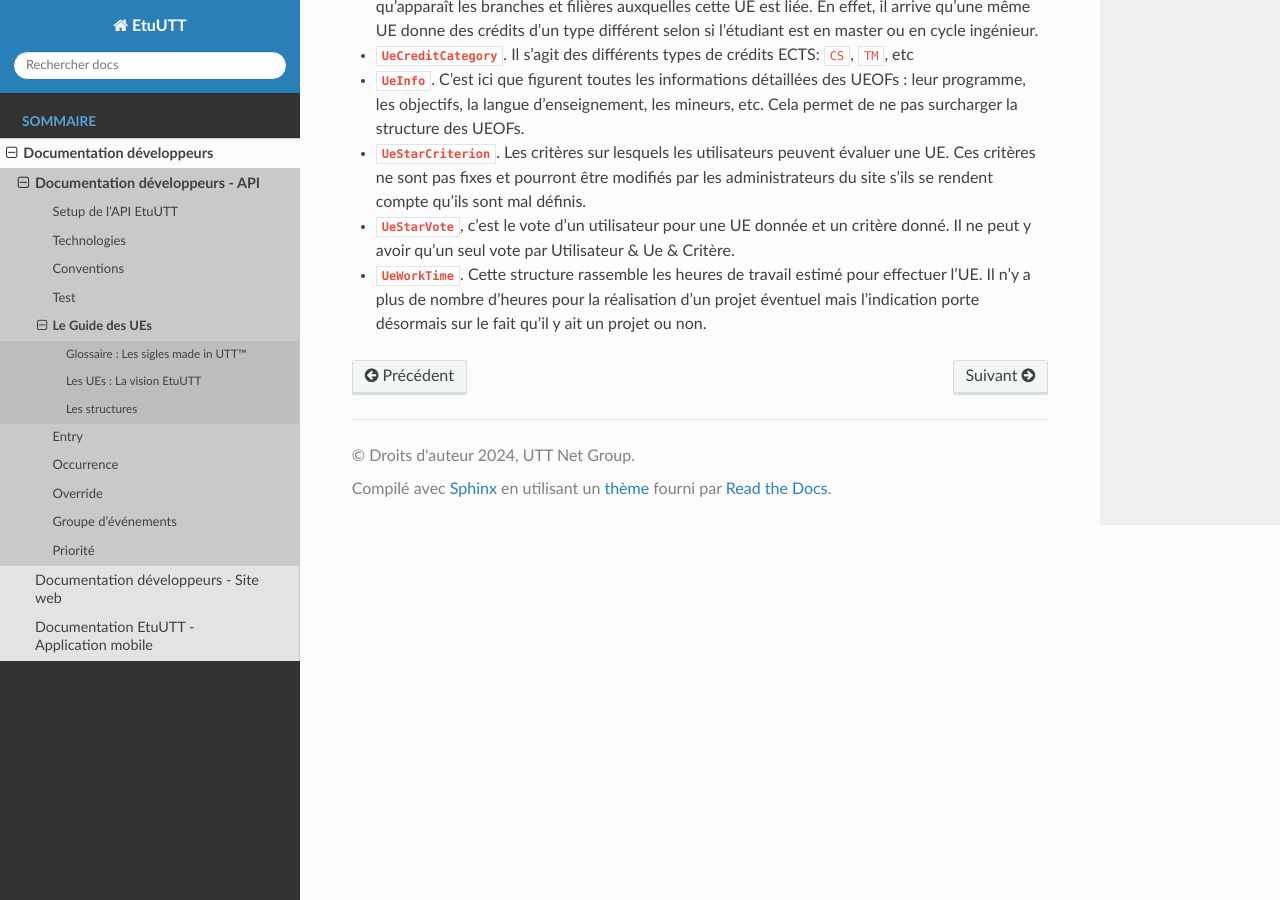
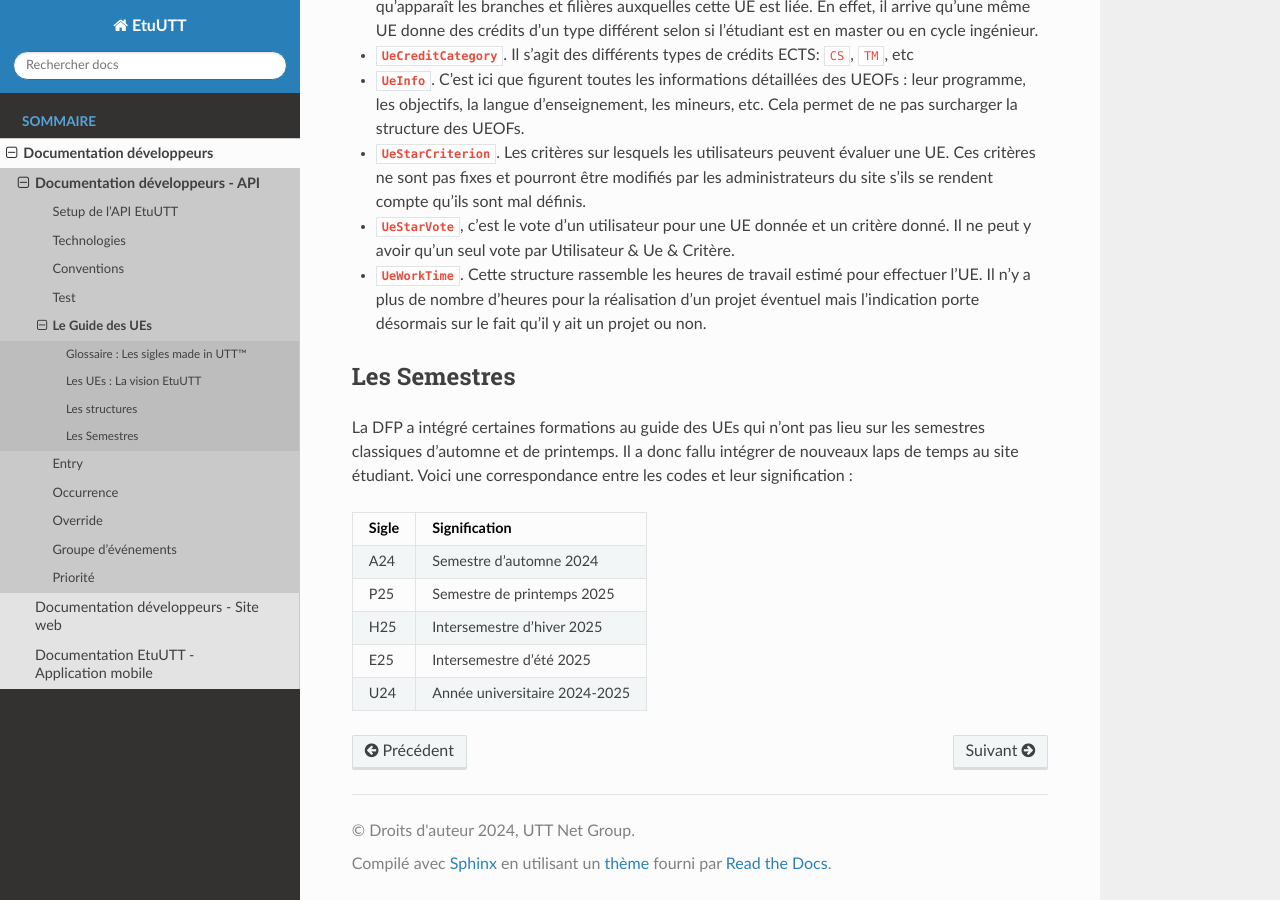
Before and after one commit to ungdev/etu-utt-api, a Sphinx documentation site: the page built from docs/doc_developers/api/ues.md, in a window 1280 px wide and 900 px high, scrolled down 3305 px. Built offline with Sphinx 7.4.7 and the Read the Docs theme 2.0.0, drawn with Linux system fonts in a browser that asks for light colours.

Commit message:
doc(ue): add semester codes to doc

```diff
--- a/docs/doc_developers/api/ues.md
+++ b/docs/doc_developers/api/ues.md
@@ -58,3 +58,15 @@
 - **`UeStarCriterion`**. Les critères sur lesquels les utilisateurs peuvent évaluer une UE. Ces critères ne sont pas fixes et pourront être modifiés par les administrateurs du site s'ils se rendent compte qu'ils sont mal définis.
 - **`UeStarVote`**, c'est le vote d'un utilisateur pour une UE donnée et un critère donné. Il ne peut y avoir qu'un seul vote par Utilisateur & Ue & Critère.
 - **`UeWorkTime`**. Cette structure rassemble les heures de travail estimé pour effectuer l'UE. Il n'y a plus de nombre d'heures pour la réalisation d'un projet éventuel mais l'indication porte désormais sur le fait qu'il y ait un projet ou non.
+
+## Les Semestres
+
+La DFP a intégré certaines formations au guide des UEs qui n'ont pas lieu sur les semestres classiques d'automne et de printemps. Il a donc fallu intégrer de nouveaux laps de temps au site étudiant. Voici une correspondance entre les codes et leur signification :
+
+| Sigle | Signification                 |
+| ----- | ----------------------------- |
+| A24   | Semestre d'automne 2024       |
+| P25   | Semestre de printemps 2025    |
+| H25   | Intersemestre d'hiver 2025    |
+| E25   | Intersemestre d'été 2025      |
+| U24   | Année universitaire 2024-2025 |
```
